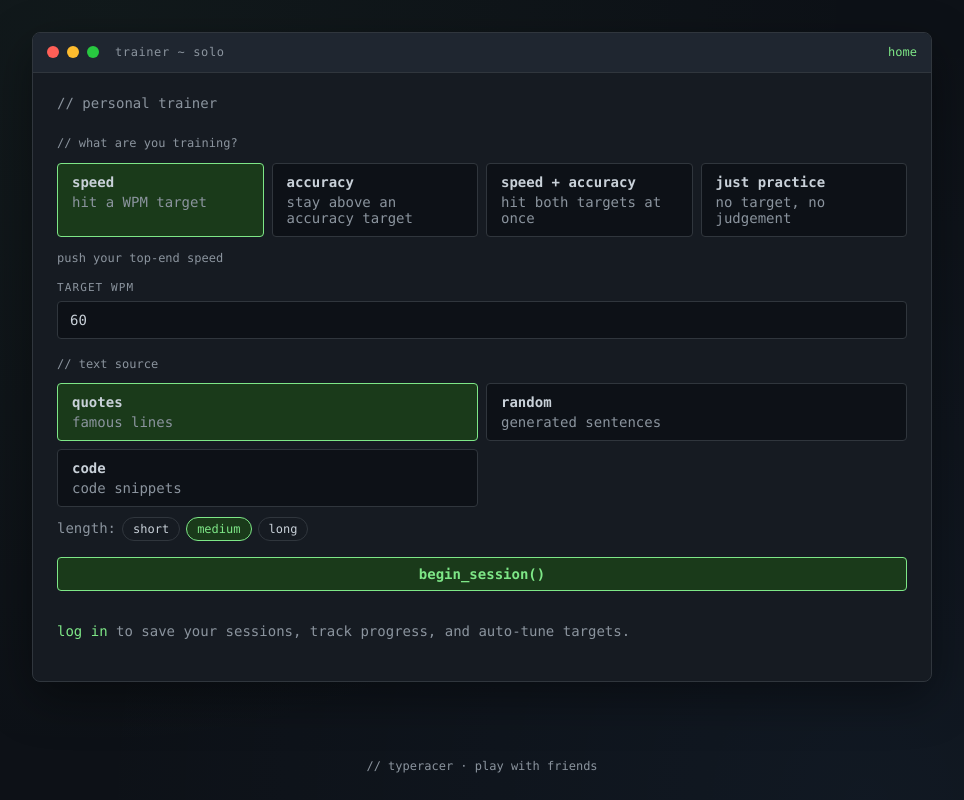
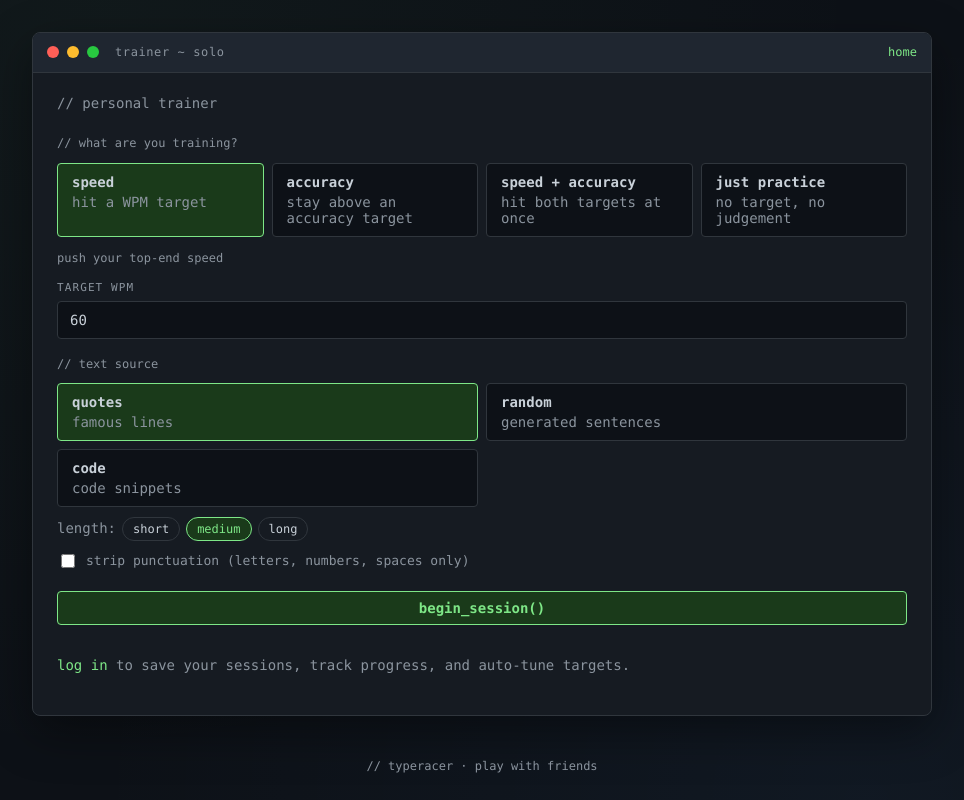
Before and after one commit to adelowomi/typeracer-web, a React (Vite) app: page /train in a window 1280 px wide. Shown: the whole page, without its empty margins (158-1122 px from the left). Built offline with nearby package versions, Linux system fonts and the light colour scheme.

Commit message:
feat: add no punctuation option to text sources in Lobby and Training screens

```diff
--- a/src/index.css
+++ b/src/index.css
@@ -649,6 +649,21 @@ a:hover { text-decoration: underline; }
 .block-head h3 { margin: 0; }
 .footer-links { margin: 0; font-size: 12px; }
 
+.checkbox-row {
+  display: inline-flex;
+  align-items: center;
+  gap: 8px;
+  font-size: 13px;
+  color: var(--fg-dim);
+  cursor: pointer;
+}
+.checkbox-row input[type="checkbox"] {
+  accent-color: var(--accent);
+  width: 14px;
+  height: 14px;
+  cursor: pointer;
+}
+
 /* x and o */
 .score-strip {
   display: grid;
--- a/src/race/types.ts
+++ b/src/race/types.ts
@@ -8,6 +8,7 @@ export interface TextSourceDto {
   kind: TextSourceKind;
   language: string | null;
   length: TextLength;
+  noPunctuation?: boolean;
 }
 
 export interface RacerDto {
--- a/src/screens/Lobby.tsx
+++ b/src/screens/Lobby.tsx
@@ -51,6 +51,7 @@ export function Lobby() {
   const isHost = room.hostConnectionId === connectionId;
   const currentKind = room.textSource.kind;
   const currentLength = room.textSource.length;
+  const currentNoPunct = room.textSource.noPunctuation ?? false;
   const currentMode = room.mode;
 
   const copyInvite = async () => {
@@ -66,13 +67,14 @@ export function Lobby() {
       kind,
       language: kind === "Code" ? language : null,
       length: currentLength,
+      noPunctuation: kind === "Code" ? false : currentNoPunct,
     });
   };
 
   const handleLanguageChange = async (lang: CodeLanguage) => {
     setLanguage(lang);
     if (isHost && currentKind === "Code") {
-      await setTextSource({ kind: "Code", language: lang, length: currentLength });
+      await setTextSource({ kind: "Code", language: lang, length: currentLength, noPunctuation: false });
     }
   };
 
@@ -82,6 +84,18 @@ export function Lobby() {
       kind: currentKind,
       language: currentKind === "Code" ? language : null,
       length,
+      noPunctuation: currentKind === "Code" ? false : currentNoPunct,
+    });
+  };
+
+  const handleNoPunctToggle = async (next: boolean) => {
+    if (!isHost) return;
+    if (currentKind === "Code") return;
+    await setTextSource({
+      kind: currentKind,
+      language: null,
+      length: currentLength,
+      noPunctuation: next,
     });
   };
 
@@ -222,6 +236,18 @@ export function Lobby() {
               </span>
             </div>
           )}
+
+          {currentKind !== "Code" && (
+            <label className="checkbox-row">
+              <input
+                type="checkbox"
+                checked={currentNoPunct}
+                disabled={!isHost}
+                onChange={(e) => handleNoPunctToggle(e.target.checked)}
+              />
+              <span>strip punctuation (letters, numbers, spaces only)</span>
+            </label>
+          )}
         </section>
 
         {isHost ? (
--- a/src/screens/Training.tsx
+++ b/src/screens/Training.tsx
@@ -48,6 +48,7 @@ export function Training() {
   const [mode, setMode] = useState<RaceMode>("Speed");
   const [targetWpm, setTargetWpm] = useState<number | "">(60);
   const [targetAccuracy, setTargetAccuracy] = useState<number | "">(95);
+  const [noPunctuation, setNoPunctuation] = useState<boolean>(false);
   const [hydrated, setHydrated] = useState(false);
 
   const [phase, setPhase] = useState<Phase>("setup");
@@ -93,6 +94,7 @@ export function Training() {
     try {
       const query = new URLSearchParams({ source, length });
       if (source === "Code") query.set("language", language);
+      else if (noPunctuation) query.set("noPunctuation", "true");
       const result = await api<FetchedText>(`/text?${query.toString()}`);
       setFetched(result);
       setPhase("ready");
@@ -305,6 +307,16 @@ export function Training() {
                   </button>
                 ))}
               </div>
+              {source !== "Code" && (
+                <label className="checkbox-row" style={{ marginTop: 10 }}>
+                  <input
+                    type="checkbox"
+                    checked={noPunctuation}
+                    onChange={(e) => setNoPunctuation(e.target.checked)}
+                  />
+                  <span>strip punctuation (letters, numbers, spaces only)</span>
+                </label>
+              )}
             </section>
 
             <button className="primary" onClick={handleStart} disabled={busy}>
```
